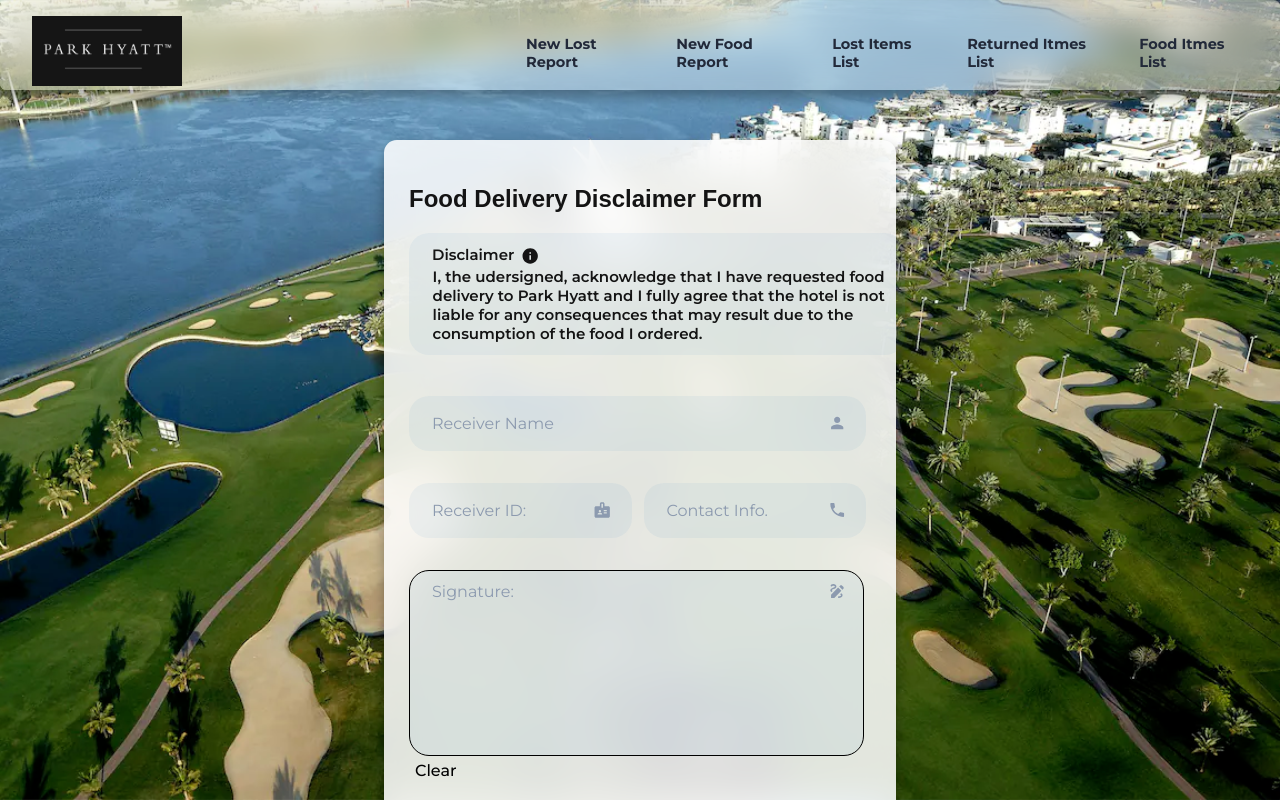
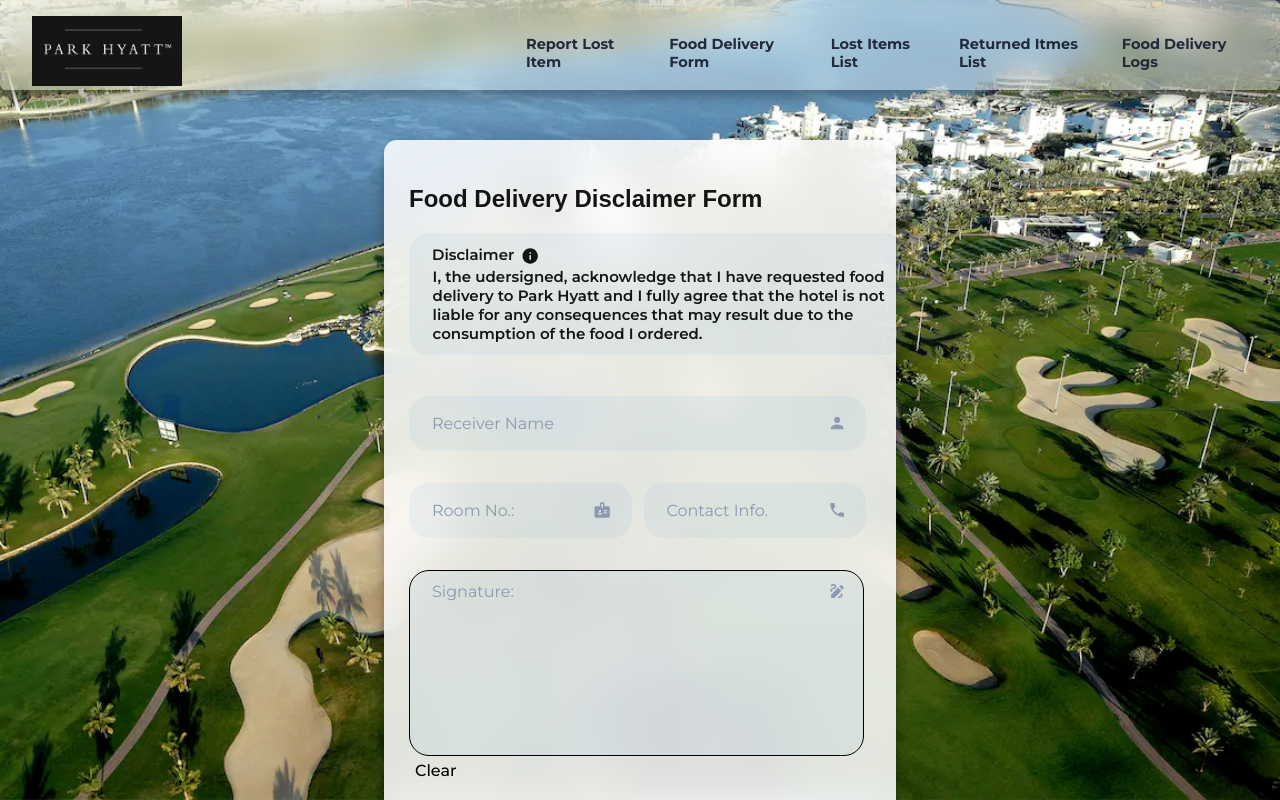
Before and after one commit to omar-hegazy77344/Buzzin-PH, a Next.js app: page /food in a window 1280 px wide. Shown: the top 800 px of the page. Built offline with nearby package versions, Linux system fonts and the light colour scheme; no server answers.

Commit message:
Text Update

```diff
--- a/app/food/page.js
+++ b/app/food/page.js
@@ -163,10 +163,10 @@ const FoodReport = ({ params }) => {
 
     const formData = {
       Name: inputRefs.current[0]?.value || '',
-      ID: inputRefs.current[1]?.value || '',
-      ContactInfo: inputRefs.current[2]?.value || '',
+      Unit: inputRefs.current[1]?.value || '',
+      ContactInfo: inputRefs.current[2]?.value || 'Not Available',
       signatureImage: signaturePadRef.current.isEmpty() ? "" : signaturePadRef.current.toDataURL(),
-      photoImage: photo || " ",
+      photoImage: photo || "Not Available",
       Status: "food",
     };
 
@@ -319,16 +319,16 @@ const FoodReport = ({ params }) => {
             <PersonIcon className="icon" />
           </div>
 
-          {/* Reciver ID */}
+          {/*Room no. */}
           <div className="input-wrap">
-            <input className="contact-input" name="Reciver ID" type="text" ref={(el) => (inputRefs.current[1] = el)} required />
-            <label>Receiver  ID:</label>
+            <input className="contact-input" name="Room No." type="text" ref={(el) => (inputRefs.current[1] = el)} required />
+            <label>Room No.:</label>
             <BadgeIcon className="icon" />
           </div>
 
           {/* Reciver Contact Info */}
           <div className="input-wrap">
-            <input className="contact-input" autoComplete="off" name="Reciver Contact Info" type="tel" required ref={(el) => (inputRefs.current[2] = el)} />
+            <input className="contact-input" autoComplete="off" name="Reciver Contact Info" type="tel" ref={(el) => (inputRefs.current[2] = el)} />
             <label htmlFor="phone"> Contact Info.</label>
             <LocalPhoneIcon className="icon" />
           </div>
--- a/app/foodtable/page.js
+++ b/app/foodtable/page.js
@@ -44,14 +44,14 @@ const LostFoundTable = () => {
     <div className="datatable">
       <main className="table" id="customers_table">
         <section className="table__header">
-          <h1>Food Table</h1>
+          <h1>Food Devilvery Logs</h1>
         </section>
         <section className="table__body">
           <table>
             <thead>
               <tr>
                 <th>Name</th>
-                <th>ID No.</th>
+                <th>Room No.</th>
                 <th>Date</th>
                 <th>Time</th>
                 <th>Signature</th>
@@ -69,7 +69,7 @@ const LostFoundTable = () => {
                     />
                     {item.Name}
                   </td>
-                  <td>{item.ID}</td>
+                  <td>{item.Unit}</td>
                   <td>{new Date(item.createdAt).toLocaleDateString()}</td>
                   <td>{new Date(item.createdAt).toLocaleTimeString()}</td>
                   <td>
--- a/app/items/[id]/page.js
+++ b/app/items/[id]/page.js
@@ -123,7 +123,7 @@ const ItemDetails = ({ params }) => {
       } else if (item.Status === "food") {
         fields = [
           ["Receiver Name:", item.Name],
-          ["Receiver ID:", item.ID],
+          ["Room No:", item.Unit],
           ["Receiver Contact Info:", item.ContactInfo],
           ["Date Received:", new Date(item.createdAt).toLocaleDateString()],
           ["Time Received:", new Date(item.createdAt).toLocaleTimeString()]
@@ -263,7 +263,7 @@ const ItemDetails = ({ params }) => {
         ) : item.Status === "food" ? (
           <>
             <p><strong>Receiver Name:</strong> {item.Name}</p>
-            <p><strong>Receiver ID:</strong> {item.ID}</p>
+            <p><strong>Room No.:</strong> {item.Unit}</p>
             <p><strong>Contact Details:</strong> {item.ContactInfo}</p>
             <p><strong>Date Received:</strong> {new Date(item.createdAt).toLocaleDateString()}</p>
             <p><strong>Time Received:</strong> {new Date(item.createdAt).toLocaleTimeString()}</p>
--- a/components/header.js
+++ b/components/header.js
@@ -51,12 +51,12 @@ const Header = () => {
           <ul>
             <li>
               <Link href="../">
-                New Lost Report
+                Report Lost Item
               </Link>
             </li>
             <li>
               <Link href="../food/">
-                New Food Report
+                Food Delivery Form
               </Link>
             </li>
             <li>
@@ -71,7 +71,7 @@ const Header = () => {
             </li>
             <li>
               <Link href="../foodtable/">
-                Food Itmes List
+                Food Delivery Logs
               </Link>
             </li>
             {user&&(
@@ -106,12 +106,12 @@ const Header = () => {
         <ul>
           <li>
             <Link href="../">
-              New Lost Report
+              Report Lost Item
             </Link>
           </li>
           <li>
               <Link href="../food/">
-                New Food Report
+              Food Delivery Form
               </Link>
             </li>
           <li>
@@ -126,7 +126,7 @@ const Header = () => {
           </li>
           <li>
               <Link href="../foodtable/">
-                Food Itmes List
+              Food Delivery Logs
               </Link>
             </li>
         </ul>
--- a/lib/models/food.js
+++ b/lib/models/food.js
@@ -2,10 +2,10 @@ import mongoose from 'mongoose';
 
 const FoodSchema = new mongoose.Schema({
   Name: { type: String, required: true },
-  ID: { type: String, required: true },
-  ContactInfo: { type: String, required: true },
+  Unit: { type: String, required: true },
+  ContactInfo: { type: String, required: false },
   signatureImage: { type: String, required: true }, // Store signature as base64
-  photoImage: { type: String, required: true }, // Store photo as base64
+  photoImage: { type: String, required: false }, // Store photo as base64
   Status: { type: String, required: true },
 }, {
   timestamps: true,
```
